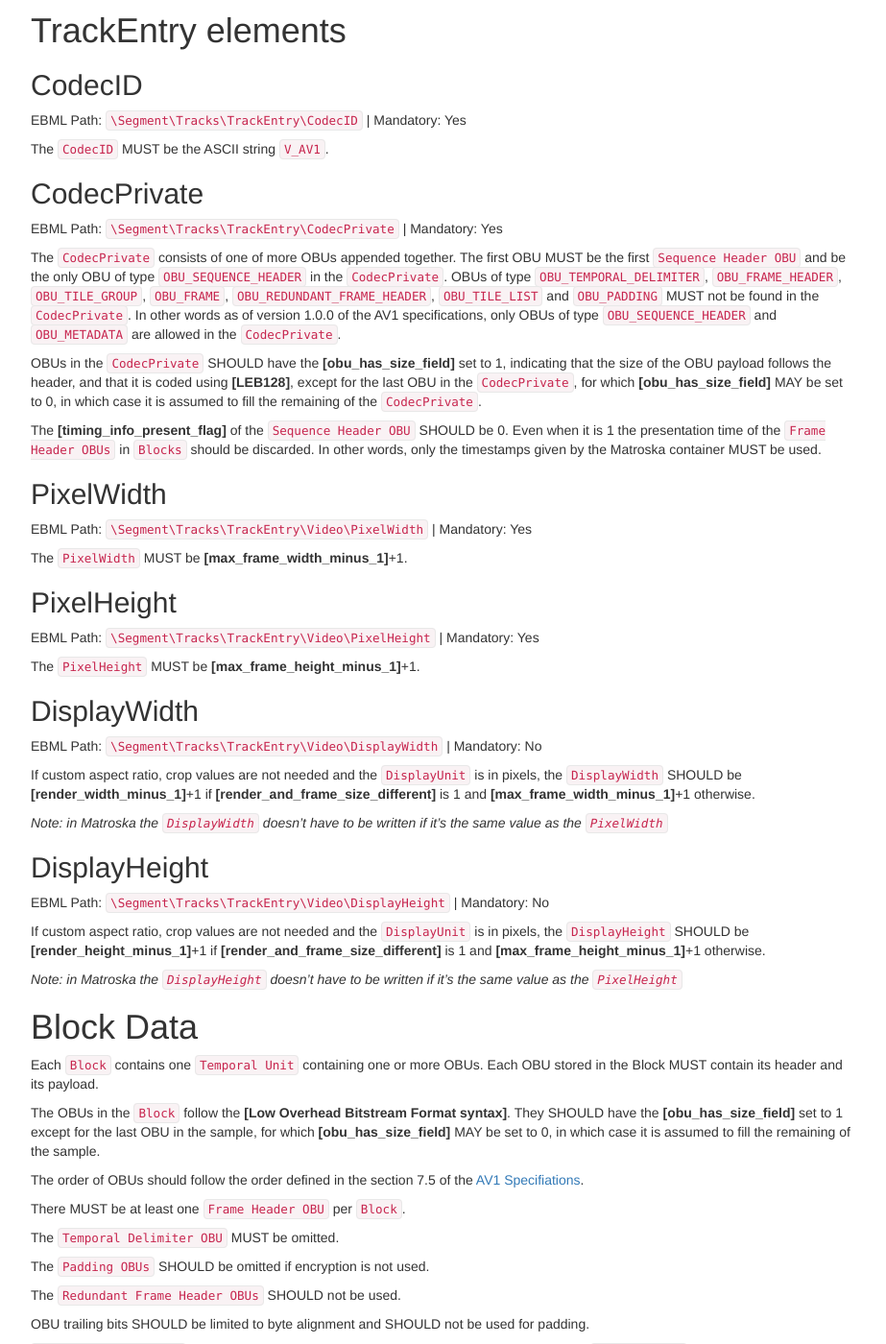
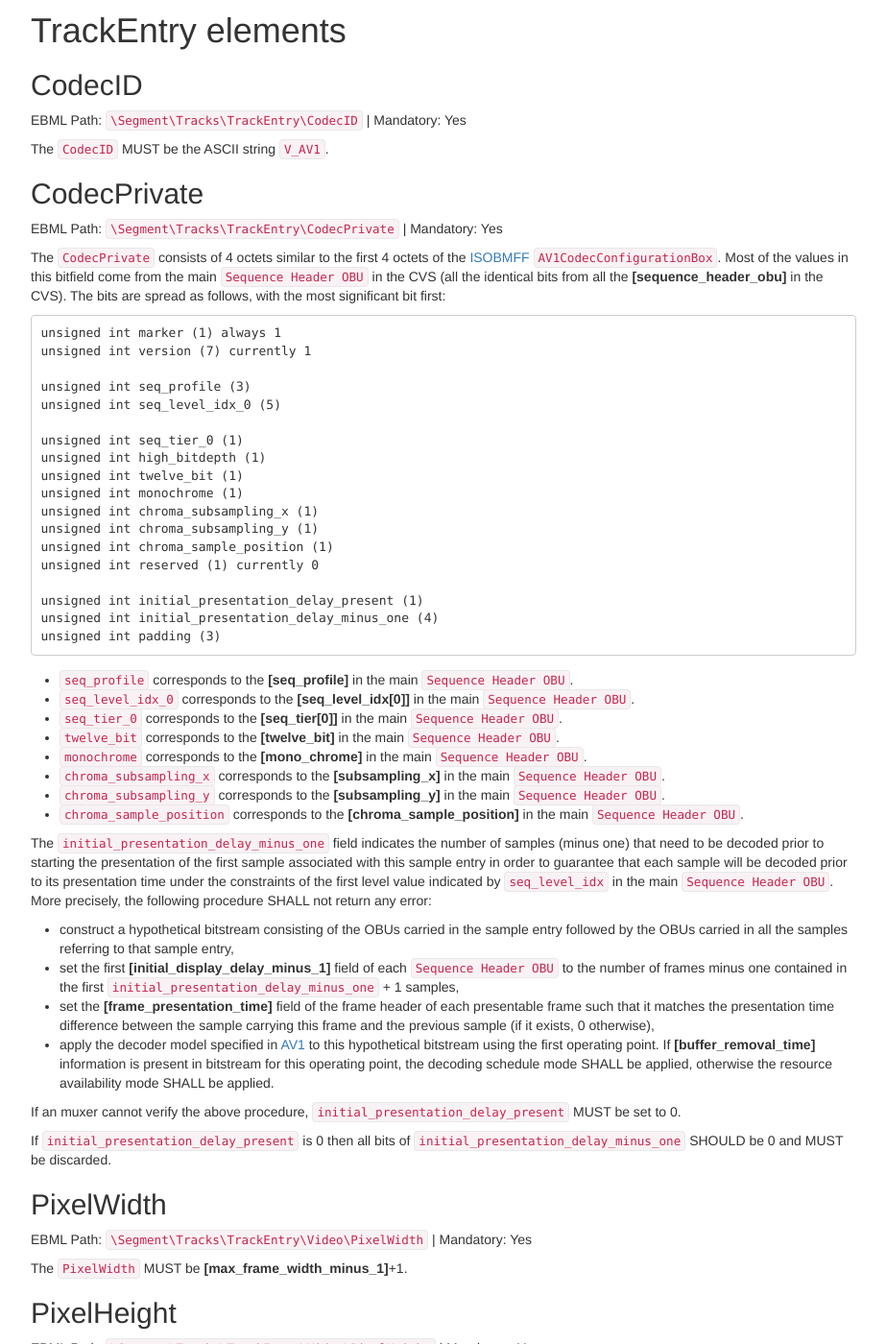
Before and after one commit to ietf-wg-cellar/matroska-specification, a Jekyll site: the page built from codec/av1.md, in a window 1280 px wide and 1400 px high, scrolled down 1000 px. Shown: the whole window at 96% size, without its empty margins (273-1196 px from the left). Built offline with Jekyll 4.4.1, drawn with Linux system fonts in a browser that asks for light colours; our own code applies the rules of GitHub Pages for plain Markdown files; some of the changed text lies outside the part shown.

Commit message:
av1: rework the CodecPrivate to only include the 4 octet structure from AV1CodecConfigurationBox

````diff
--- a/codec/av1.md
+++ b/codec/av1.md
@@ -39,11 +39,47 @@ The `CodecID` MUST be the ASCII string `V_AV1`.
 ## CodecPrivate
 EBML Path: `\Segment\Tracks\TrackEntry\CodecPrivate` | Mandatory: Yes
 
-The `CodecPrivate` consists of one of more OBUs appended together. The first OBU MUST be the first `Sequence Header OBU` and be the only OBU of type `OBU_SEQUENCE_HEADER` in the `CodecPrivate`. OBUs of type `OBU_TEMPORAL_DELIMITER`, `OBU_FRAME_HEADER`, `OBU_TILE_GROUP`, `OBU_FRAME`, `OBU_REDUNDANT_FRAME_HEADER`, `OBU_TILE_LIST` and `OBU_PADDING` MUST not be found in the `CodecPrivate`. In other words as of version 1.0.0 of the AV1 specifications, only OBUs of type `OBU_SEQUENCE_HEADER` and `OBU_METADATA` are allowed in the `CodecPrivate`.
+The `CodecPrivate` consists of 4 octets similar to the first 4 octets of the [ISOBMFF](#isobmff-av1-mapping) `AV1CodecConfigurationBox`. Most of the values in this bitfield come from the main `Sequence Header OBU` in the CVS (all the identical bits from all the __[sequence_header_obu]__ in the CVS). The bits are spread as follows, with the most significant bit first:
 
-OBUs in the `CodecPrivate` SHOULD have the __[obu_has_size_field]__ set to 1, indicating that the size of the OBU payload follows the header, and that it is coded using __[LEB128]__, except for the last OBU in the `CodecPrivate`, for which __[obu_has_size_field]__ MAY be set to 0, in which case it is assumed to fill the remaining of the `CodecPrivate`.
+```
+unsigned int marker (1) always 1
+unsigned int version (7) currently 1
 
-The __[timing_info_present_flag]__ of the `Sequence Header OBU` SHOULD be 0. Even when it is 1 the presentation time of the `Frame Header OBUs` in `Blocks` should be discarded. In other words, only the timestamps given by the Matroska container MUST be used.
+unsigned int seq_profile (3)
+unsigned int seq_level_idx_0 (5)
+
+unsigned int seq_tier_0 (1)
+unsigned int high_bitdepth (1)
+unsigned int twelve_bit (1)
+unsigned int monochrome (1)
+unsigned int chroma_subsampling_x (1)
+unsigned int chroma_subsampling_y (1)
+unsigned int chroma_sample_position (1)
+unsigned int reserved (1) currently 0
+
+unsigned int initial_presentation_delay_present (1)
+unsigned int initial_presentation_delay_minus_one (4)
+unsigned int padding (3)
+```
+
+* `seq_profile` corresponds to the __[seq_profile]__ in the main `Sequence Header OBU`.
+* `seq_level_idx_0` corresponds to the __[seq_level_idx[0]]__ in the main `Sequence Header OBU`.
+* `seq_tier_0` corresponds to the __[seq_tier[0]]__ in the main `Sequence Header OBU`.
+* `twelve_bit` corresponds to the __[twelve_bit]__ in the main `Sequence Header OBU`.
+* `monochrome` corresponds to the __[mono_chrome]__ in the main `Sequence Header OBU`.
+* `chroma_subsampling_x` corresponds to the __[subsampling_x]__ in the main `Sequence Header OBU`.
+* `chroma_subsampling_y` corresponds to the __[subsampling_y]__ in the main `Sequence Header OBU`.
+* `chroma_sample_position` corresponds to the __[chroma_sample_position]__ in the main `Sequence Header OBU`.
+
+The `initial_presentation_delay_minus_one` field indicates the number of samples (minus one) that need to be decoded prior to starting the presentation of the first sample associated with this sample entry in order to guarantee that each sample will be decoded prior to its presentation time under the constraints of the first level value indicated by `seq_level_idx` in the main `Sequence Header OBU`. More precisely, the following procedure SHALL not return any error:
+- construct a hypothetical bitstream consisting of the OBUs carried in the sample entry followed by the OBUs carried in all the samples referring to that sample entry,
+- set the first __[initial_display_delay_minus_1]__ field of each `Sequence Header OBU` to the number of frames minus one contained in the first `initial_presentation_delay_minus_one` + 1 samples,
+- set the __[frame_presentation_time]__ field of the frame header of each presentable frame such that it matches the presentation time difference between the sample carrying this frame and the previous sample (if it exists, 0 otherwise),
+- apply the decoder model specified in [AV1](#av1-specifications) to this hypothetical bitstream using the first operating point. If __[buffer_removal_time]__ information is present in bitstream for this operating point, the decoding schedule mode SHALL be applied, otherwise the resource availability mode SHALL be applied.
+
+If an muxer cannot verify the above procedure, `initial_presentation_delay_present` MUST be set to 0.
+
+If `initial_presentation_delay_present` is 0 then all bits of `initial_presentation_delay_minus_one` SHOULD be 0 and MUST be discarded.
 
 ## PixelWidth
 EBML Path: `\Segment\Tracks\TrackEntry\Video\PixelWidth` | Mandatory: Yes
@@ -263,6 +299,10 @@ IETF draft: https://datatracker.ietf.org/doc/draft-lhomme-cellar-matroska/
 Original Specifications: https://matroska.org/technical/specs/index.html
 
 
+## ISOBMFF AV1 mapping
+AV1 Codec ISO Media File Format Binding: https://aomediacodec.github.io/av1-isobmff/
+
+
 ## WebM Container
 Official Specification based on the Matroska specifications: https://www.webmproject.org/docs/container/
 
````
